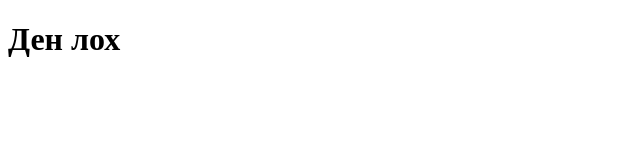
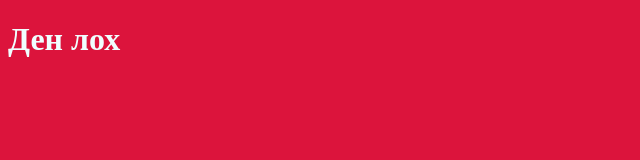
Before and after one commit to ZubkovE/zubkove.github.io, a plain HTML site: page index.html in a window 1280 px wide. Shown: the whole page, without its empty margins (0-640 px from the left). Drawn offline with Linux system fonts and the light colour scheme.

Commit message:
2 commit

```diff
--- a/index.html
+++ b/index.html
@@ -3,6 +3,7 @@
 <head>
     <meta charset="UTF-8">
     <title>Title</title>
+    <link rel="stylesheet" type="text/css" href="style.css">
 </head>
 <body>
     <h1>Ден лох</h1>
--- /dev/null
+++ b/style.css
@@ -0,0 +1,4 @@
+* {
+    background: crimson;
+    color: azure;
+}
```
